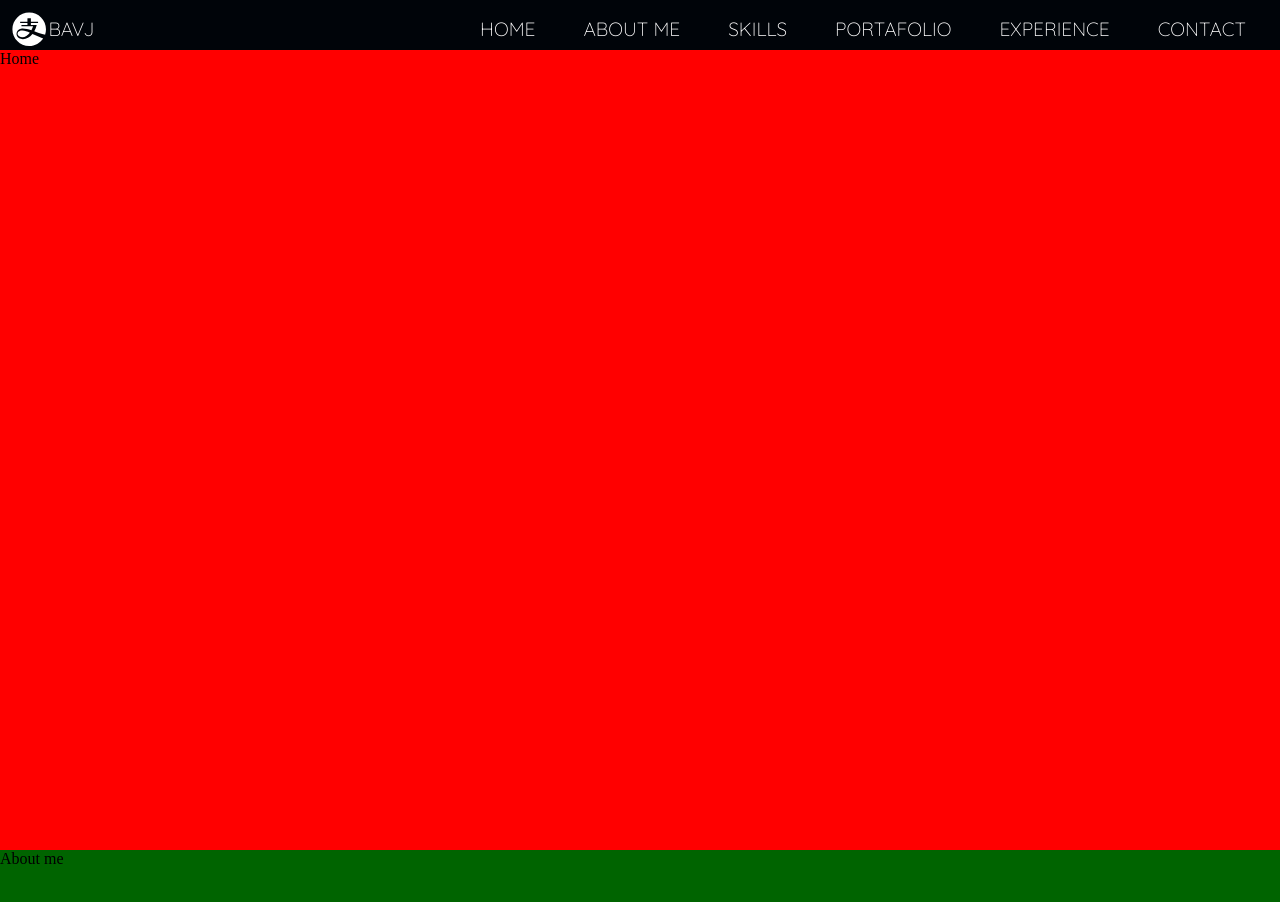
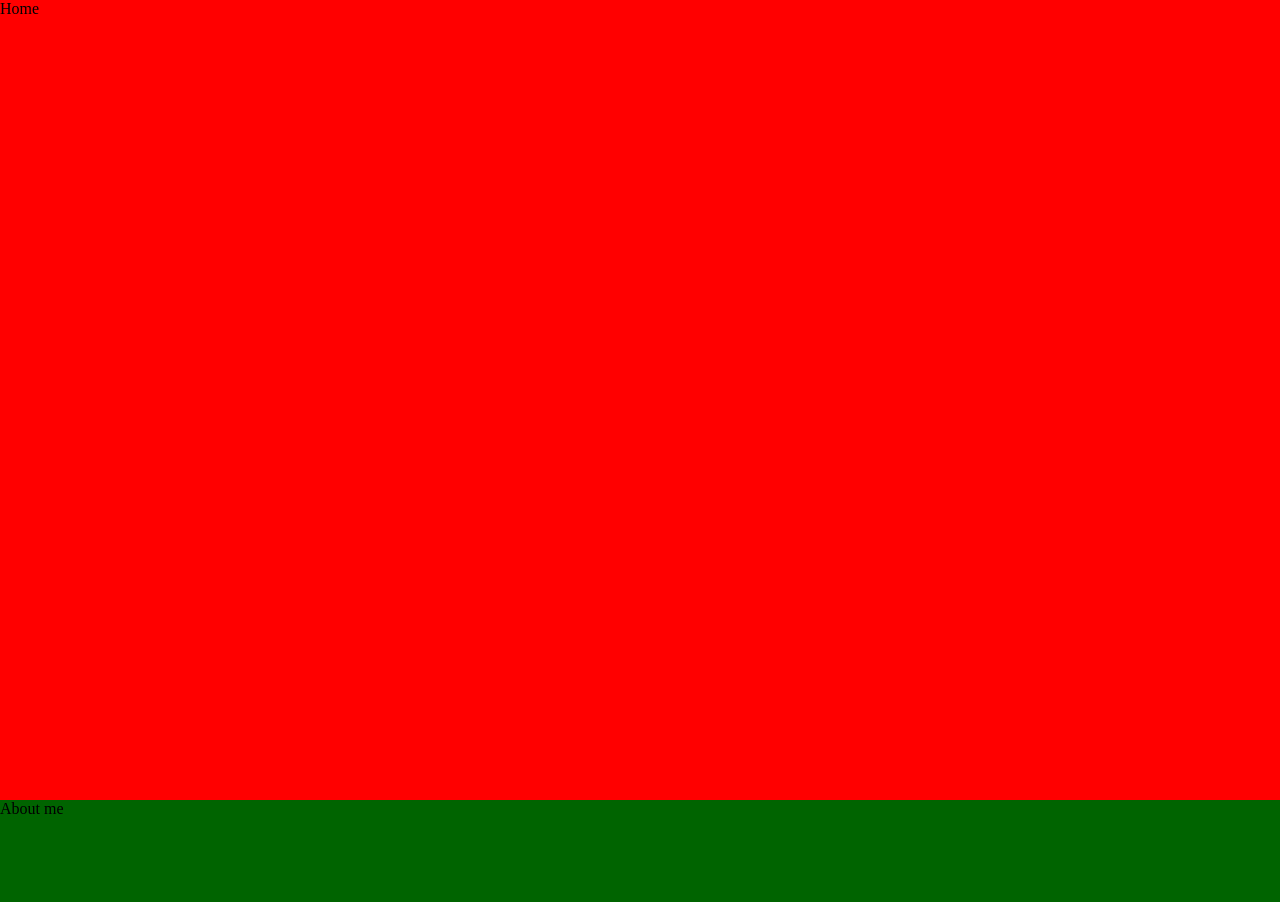
Before and after one commit to EmmanuelBazan/navbar-bavj, a React (Create React App) app: page / in a window 1280 px wide. Shown: the top 902 px of the page. Built offline with nearby package versions, Linux system fonts and the light colour scheme; the HTML template or start-up script is replaced by a standard one.

Commit message:
Hide navigation bar (INCOMPLETE)

```diff
--- a/src/components/Contact/contact.elements.js
+++ b/src/components/Contact/contact.elements.js
@@ -3,5 +3,5 @@ import styled from 'styled-components'
 export const ContactContainer = styled.div`
     background-color: gold;
     width: "100%";
-    height: 100vh;//${({_currentHeight}) => _currentHeight}px;
+    height: ${({_currentHeight}) => _currentHeight}px;
 `;
--- a/src/components/Experience/experience.elements.js
+++ b/src/components/Experience/experience.elements.js
@@ -3,5 +3,5 @@ import styled from 'styled-components'
 export const ExperienceContainer = styled.div`
     background-color: blueviolet;
     width: "100%";
-    height: 100vh;//${({_currentHeight}) => _currentHeight}px;
+    height: ${({_currentHeight}) => _currentHeight}px;
 `;
--- a/src/components/Home/Home.elements.js
+++ b/src/components/Home/Home.elements.js
@@ -2,6 +2,6 @@ import styled from 'styled-components'
 
 export const HomeContainer = styled.div`
     background-color: red;
-    height: 100vh;//${({_currentHeigth}) => _currentHeigth}vh;
+    height: ${({_currentHeigth}) => _currentHeigth}px;
     width: "100%";
 `
--- a/src/components/Home/Home.js
+++ b/src/components/Home/Home.js
@@ -3,7 +3,7 @@ import useWindowDimensions from "../../hooks/useWindowDimensions"
 
 const Home = () => {
 
-    const { height } = useWindowDimensions
+    const { height } = useWindowDimensions()
     return (
         <>
             <HomeContainer _currentHeigth={height}>
--- a/src/components/NavBar/NavBar.js
+++ b/src/components/NavBar/NavBar.js
@@ -4,11 +4,13 @@ import { AiFillAlipayCircle } from "react-icons/ai";
 import { FaBars } from "react-icons/fa";
 import { CgClose } from "react-icons/cg";
 
+import useNavbar from "../../hooks/navbar/useNavbar";
 const NavBar = ({
     _current_height = 100
 }) => {
 
     const [showMenu,setShowMenu] = useState(false)
+    const { show } = useNavbar()
 
     const handleMenu = () => {
         setShowMenu(!showMenu)
@@ -16,7 +18,7 @@ const NavBar = ({
 
     return (
         <>
-            <NavbarContainer>
+            <NavbarContainer _showHead={show}>
                 <NavbarWrapper>
                     <IconLogo>
                         <AiFillAlipayCircle size={"2em"}/>
@@ -38,6 +40,7 @@ const NavBar = ({
                                 top: 0,
                                 behavior: "smooth"
                             })
+                            handleMenu()
                         }}>
                             <MenuItemLink>HOME</MenuItemLink>
                         </MenuItem>
--- a/src/components/NavBar/navbar.elements.js
+++ b/src/components/NavBar/navbar.elements.js
@@ -3,15 +3,11 @@ import styled from "styled-components"
 export const NavbarContainer = styled.div`
     width: 100%;
     height: 50px;
-    position: sticky;
-    top: 0;
+    position: fixed;
+    top: ${({_showHead}) => (_showHead ? 0 : "-50px")};
     z-index: 99;
     background-color: #000409;
     padding: 10px;
-
-    @media screen and (max-width: 960px){
-        position: sticky;
-    }
 `;
 
 export const NavbarWrapper = styled.div`
@@ -32,7 +28,7 @@ export const IconLogo = styled.div`
     justify-content: flex-start;
     align-items: center;
     font-family: "Oswald";
-    font-size: 1.2rem;
+    font-size: 1rem;
     color: #fff;
     font-family: 'Quicksand', sans-serif;
 `;
@@ -47,7 +43,7 @@ export const Menu = styled.ul`
         width: 100%;
         height: 90vh;
         position: absolute;
-        top: 80px;
+        top: 50px;
         left: ${({show}) => (show ? 0 : "100%")};
         flex-direction: column;
         transition: 0.5s all ease-in;
@@ -61,7 +57,7 @@ export const MenuItem = styled.li`
     display: flex;
     justify-content: center;
     align-items: center;
-    font-size: 1.2rem;
+    font-size: 1rem;
     font-family: "Oswald";
     font-weight: 400;
 
@@ -89,6 +85,6 @@ export const IconLogoMobile = styled.div`
     @media screen and (max-width: 960px) {
         display: flex;
         color: #fff;
-        font-size: 2rem;
+        font-size: 1rem;
     }
 `;
--- a/src/components/Portafolio/portafolio.elements.js
+++ b/src/components/Portafolio/portafolio.elements.js
@@ -3,5 +3,5 @@ import styled from 'styled-components'
 export const PortafolioContainer = styled.div`
     background-color: coral;
     width: "100%";
-    height: 100vh;//${({_currentHeight}) => _currentHeight}px;
+    height: ${({_currentHeight}) => _currentHeight}px;
 `;
--- /dev/null
+++ b/src/hooks/navbar/useNavbar.js
@@ -0,0 +1,32 @@
+import { useEffect, useState } from "react"
+
+const useNavbar = () => {
+
+    const [ Yposition, setYposition ] = useState(0)
+    const [ show, setShow ] = useState(true)
+
+    useEffect(() => {
+
+        const updateYposition = () => {
+            if(window.pageYOffset > Yposition){
+                setShow(false)
+            }
+            else if(window.pageYOffset < Yposition){
+                setShow(true)
+            }
+            setYposition(window.pageYOffset)
+        }
+
+        window.addEventListener('scroll',updateYposition)
+
+        return () => window.removeEventListener('scroll',updateYposition)
+
+    },[])
+
+
+    return {
+        show
+    }
+}
+
+export default useNavbar
--- a/src/hooks/useWindowDimensions.js
+++ b/src/hooks/useWindowDimensions.js
@@ -14,7 +14,6 @@ const useWindowDimensions = () => {
     useEffect(() => {
         const handleResize = () => {
             setWindowDimensions(getWindowDimensions())
-            console.log("CHANGE SIZE SCREEN < ---------------------------- ",windowDimensions)
         }
 
         window.addEventListener('resize',handleResize)
```
Also changed, not shown: src/hooks/useScroll.js (added, +23 -0 lines).
